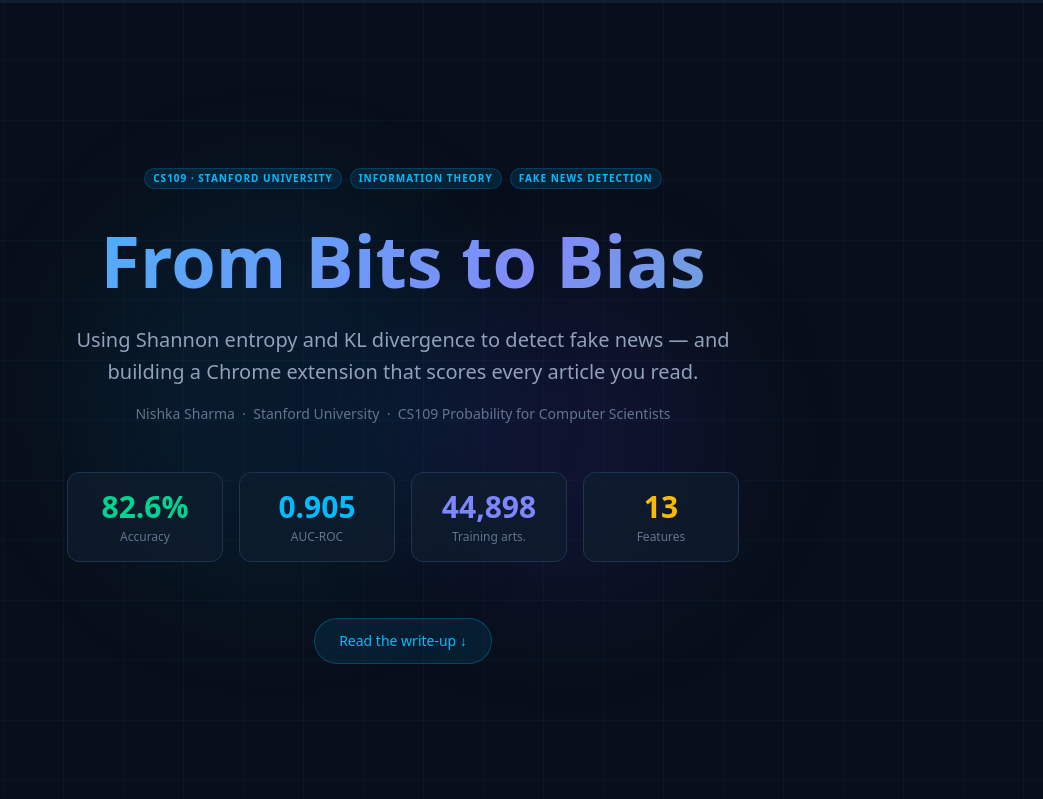
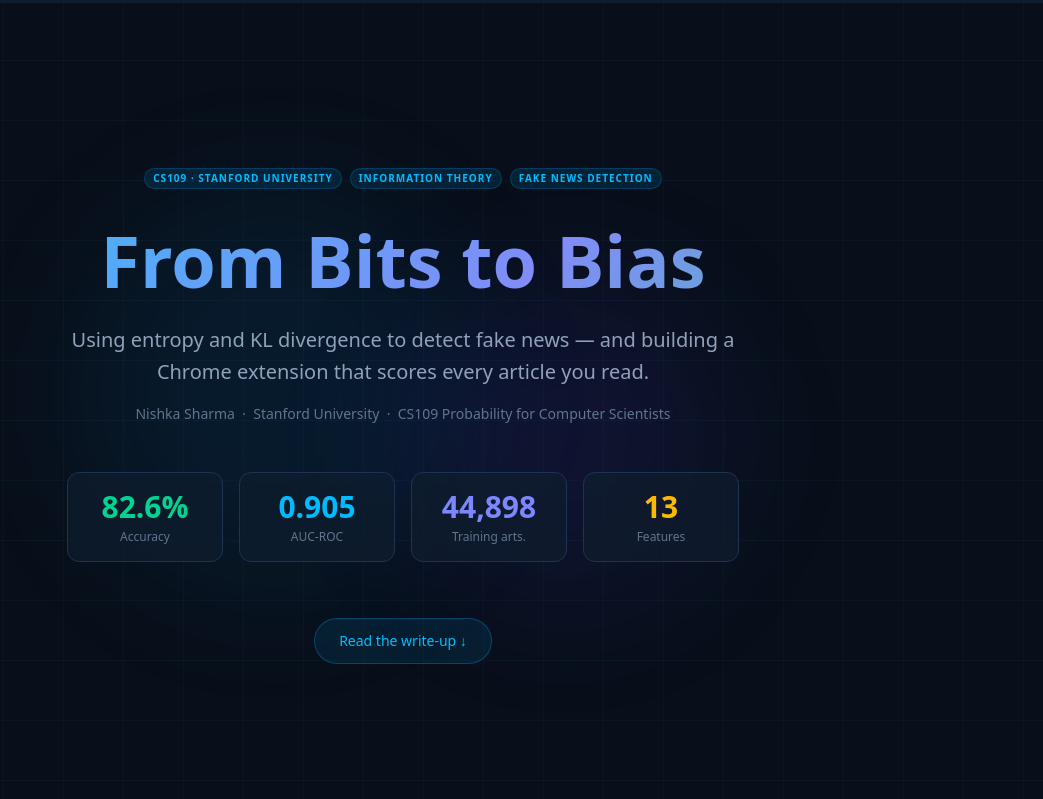
Before and after one commit to nishkasharma21/cs109-fake-news-detector, a Next.js app: page / in a window 1280 px wide. Shown: the top 799 px of the page, without its empty margins (237-1280 px from the left). Built offline with nearby package versions, Linux system fonts and the light colour scheme; a web font is replaced by a local one.

Commit message:
Replace Shannon Entropy with Entropy everywhere

```diff
--- a/app/layout.tsx
+++ b/app/layout.tsx
@@ -8,7 +8,7 @@ const mono     = JetBrains_Mono({ subsets: ["latin"], variable: "--font-mono", d
 
 export const metadata: Metadata = {
   title: "From Bits to Bias | CS109 · Stanford",
-  description: "Using Shannon entropy and KL divergence to detect fake news — CS109 project by Nishka Sharma.",
+  description: "Using entropy and KL divergence to detect fake news — CS109 project by Nishka Sharma.",
 };
 
 export default function RootLayout({ children }: Readonly<{ children: React.ReactNode }>) {
--- a/app/page.tsx
+++ b/app/page.tsx
@@ -105,7 +105,7 @@ export default function Home() {
           </h1>
 
           <p className="text-slate-400 text-lg md:text-xl max-w-2xl mx-auto mb-4 leading-8">
-            Using Shannon entropy and KL divergence to detect fake news — and building a Chrome extension that scores every article you read.
+            Using entropy and KL divergence to detect fake news — and building a Chrome extension that scores every article you read.
           </p>
 
           <p className="text-slate-500 text-sm mb-12">
```
